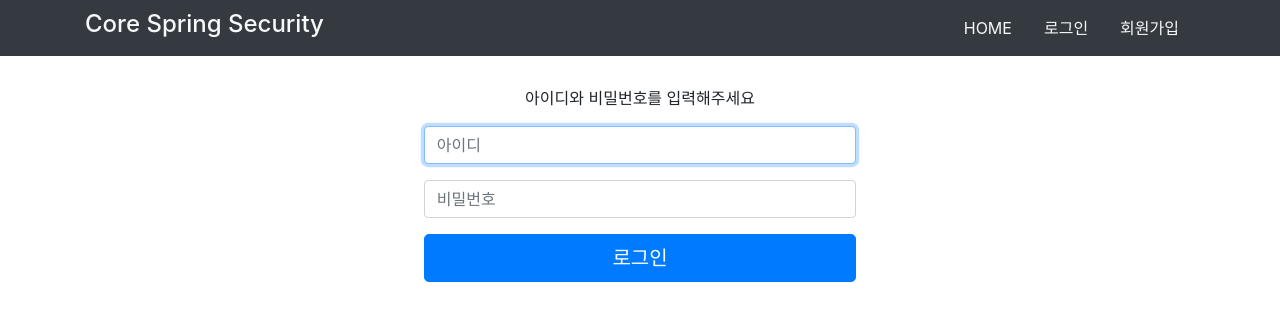
After one commit to alanhakhyeonsong/Today_I_Learn, a Spring Boot app: page /login in a window 1280 px wide. The commit adds this page. Shown: the top 321 px of the page. Run offline with Spring Boot 4, Linux system fonts and the light colour scheme; some of the project's set-up classes (security, data sources, template engines, error pages and the like) are left out, and stand-ins take their place; some libraries are stand-ins or nearby versions.

Commit message:
Spring Security Form 인증 예제

```diff
--- /dev/null
+++ b/Spring Security/codes/src/main/java/me/ramos/securitystudy/controller/login/LoginController.java
@@ -0,0 +1,31 @@
+package me.ramos.securitystudy.controller.login;
+
+import org.springframework.security.core.Authentication;
+import org.springframework.security.core.context.SecurityContextHolder;
+import org.springframework.security.web.authentication.logout.SecurityContextLogoutHandler;
+import org.springframework.stereotype.Controller;
+import org.springframework.web.bind.annotation.GetMapping;
+
+import javax.servlet.http.HttpServletRequest;
+import javax.servlet.http.HttpServletResponse;
+
+@Controller
+public class LoginController {
+
+    @GetMapping("/login")
+    public String login() {
+        return "/user/login/login";
+    }
+
+    @GetMapping("/logout")
+    public String logout(HttpServletRequest request, HttpServletResponse response) {
+
+        Authentication authentication = SecurityContextHolder.getContext().getAuthentication();
+
+        if (authentication != null) {
+            new SecurityContextLogoutHandler().logout(request, response, authentication);
+        }
+
+        return "redirect:/login";
+    }
+}
--- a/Spring Security/codes/src/main/resources/templates/layout/top.html
+++ b/Spring Security/codes/src/main/resources/templates/layout/top.html
@@ -1,12 +1,15 @@
 <!DOCTYPE html>
-<html lang="ko" xmlns:th="http://www.thymeleaf.org">
+<html lang="ko" xmlns:th="http://www.thymeleaf.org"
+        xmlns:sec="http://www.thymeleaf.org/thymeleaf-extras-springsecurity5">
 <div th:fragment="header">
     <nav class="navbar navbar-dark sticky-top bg-dark ">
         <div class="container">
             <a class="text-light" href="#"><h4>Core Spring Security</h4></a>
             <ul class="nav justify-content-end">
                 <li class="nav-item" ><a class="nav-link text-light" href="/">HOME</a></li>
-                <li class="nav-item" ><a class="nav-link text-light" th:href="@{/users}">회원가입</a></li>
+                <li class="nav-item" sec:authorize="isAnonymous()"><a class="nav-link text-light" th:href="@{/login}">로그인</a></li>
+                <li class="nav-item" sec:authorize="isAuthenticated()"><a class="nav-link text-light" th:href="@{/logout}">로그아웃</a></li>
+                <li class="nav-item" sec:authorize="isAnonymous()"><a class="nav-link text-light" th:href="@{/users}">회원가입</a></li>
             </ul>
         </div>
     </nav>
--- /dev/null
+++ b/Spring Security/codes/src/main/resources/templates/user/login/login.html
@@ -0,0 +1,27 @@
+<!DOCTYPE html>
+<html xmlns:th="http://www.thymeleaf.org">
+<head th:replace="layout/header::userHead"></head>
+<body>
+<div th:replace="layout/top::header"></div>
+<div class="container text-center">
+    <div class="login-form d-flex justify-content-center">
+        <div class="col-sm-5" style="margin-top: 30px;">
+            <div class="panel">
+                <p>아이디와 비밀번호를 입력해주세요</p>
+            </div>
+
+            <form th:action="@{/login_proc}" class="form-signin" method="post">
+                <input th:type="hidden" th:value="secret" name="secret_key" />
+                <div class="form-group">
+                    <input type="text" class="form-control" name="username" placeholder="아이디" required="required" autofocus="autofocus">
+                </div>
+                <div class="form-group">
+                    <input type="password" class="form-control" name="password" placeholder="비밀번호" required="required">
+                </div>
+                <button type="submit" class="btn btn-lg btn-primary btn-block">로그인</button>
+            </form>
+        </div>
+    </div>
+</div>
+</body>
+</html>
```
Also changed, not shown: Spring Security/codes/src/main/java/me/ramos/securitystudy/security/common/FormAuthenticationDetailsSource.java (added, +16 -0 lines), Spring Security/codes/src/main/java/me/ramos/securitystudy/security/common/FormWebAuthenticationDetails.java (added, +19 -0 lines), Spring Security/codes/src/main/java/me/ramos/securitystudy/security/configs/SecurityConfig.java (+13 -3 lines), Spring Security/codes/src/main/java/me/ramos/securitystudy/security/provider/CustomAuthenticationProvider.java (+9 -0 lines), 4 other files.
